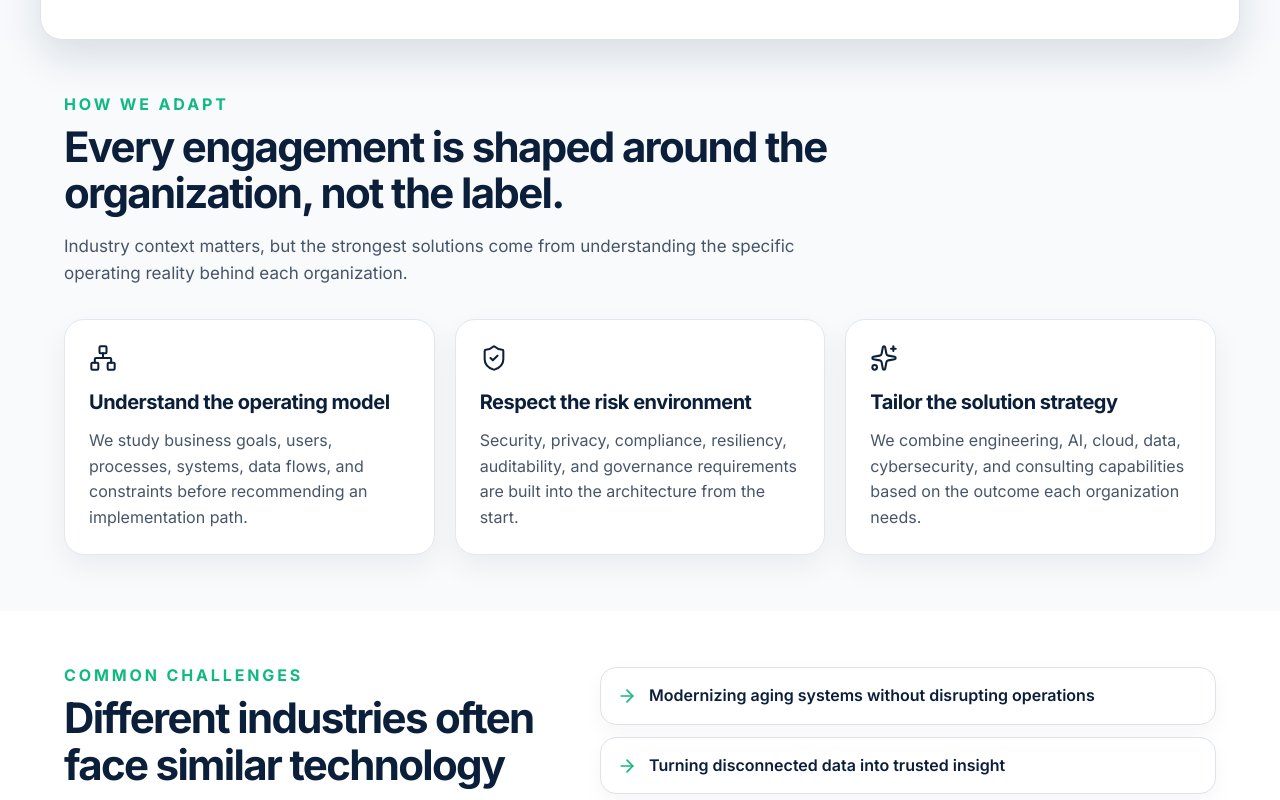
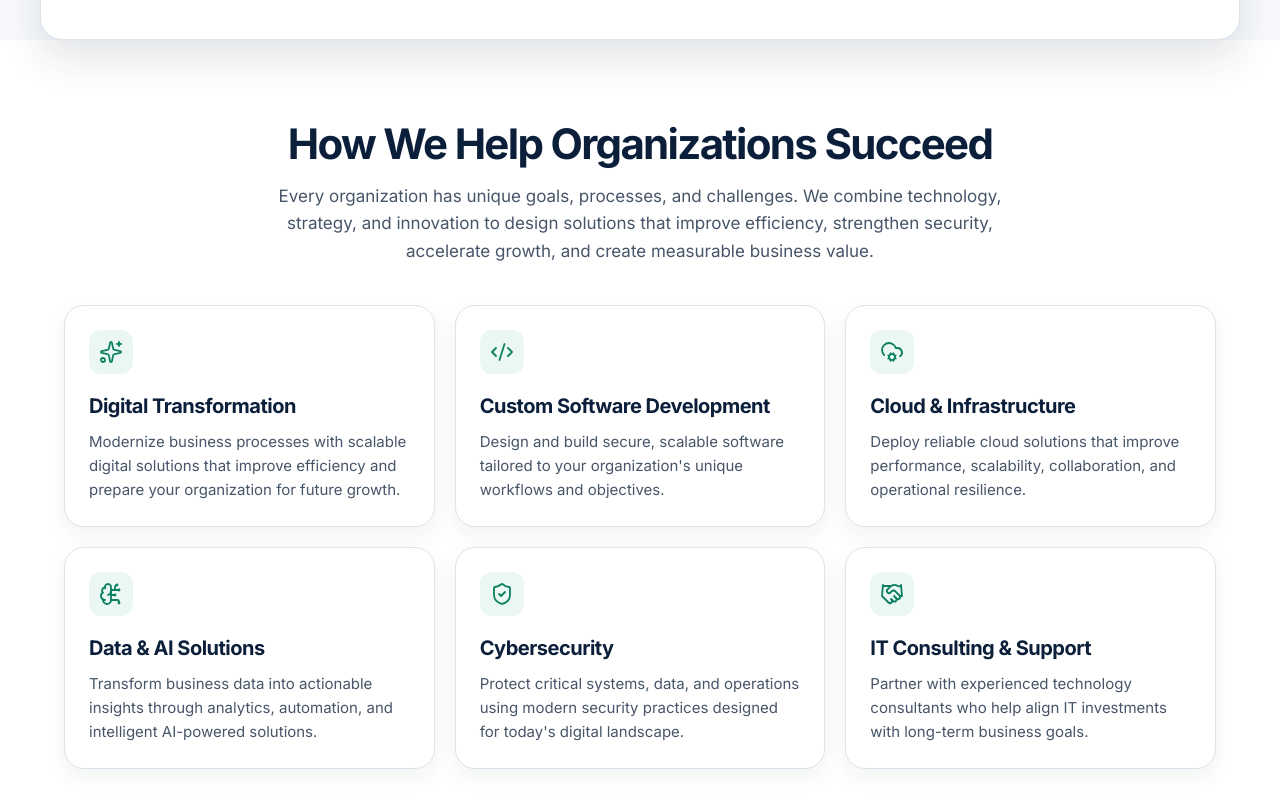
Before and after one commit to Zentric-Analytics/Zentricanalytics.com, a Next.js app: page /industries in a window 1280 px wide. Shown: the part 1560-2360 px from the top of the page. Built offline with nearby package versions, Linux system fonts and the light colour scheme.

Commit message:
Add organization capabilities section

```diff
--- a/src/app/industries/page.tsx
+++ b/src/app/industries/page.tsx
@@ -1,4 +1,4 @@
-import { ArrowRight, BrainCircuit, Building2, CloudCog, CodeXml, Network, ShieldCheck, Sparkles, type LucideIcon } from 'lucide-react';
+import { ArrowRight, BrainCircuit, Building2, CloudCog, Code2, CodeXml, Handshake, Network, ShieldCheck, Sparkles, type LucideIcon } from 'lucide-react';
 import Link from 'next/link';
 import { IndustriesWeServe } from '@/components/IndustriesWeServe';
 import { PageShell } from '@/components/PageShell';
@@ -19,6 +19,45 @@ const adaptationSteps: Array<{ Icon: LucideIcon; title: string; description: str
     Icon: Sparkles,
     title: 'Tailor the solution strategy',
     description: 'We combine engineering, AI, cloud, data, cybersecurity, and consulting capabilities based on the outcome each organization needs.',
+  },
+];
+
+const organizationCapabilities: Array<{ Icon: LucideIcon; title: string; description: string }> = [
+  {
+    Icon: Sparkles,
+    title: 'Digital Transformation',
+    description:
+      'Modernize business processes with scalable digital solutions that improve efficiency and prepare your organization for future growth.',
+  },
+  {
+    Icon: Code2,
+    title: 'Custom Software Development',
+    description:
+      'Design and build secure, scalable software tailored to your organization\'s unique workflows and objectives.',
+  },
+  {
+    Icon: CloudCog,
+    title: 'Cloud & Infrastructure',
+    description:
+      'Deploy reliable cloud solutions that improve performance, scalability, collaboration, and operational resilience.',
+  },
+  {
+    Icon: BrainCircuit,
+    title: 'Data & AI Solutions',
+    description:
+      'Transform business data into actionable insights through analytics, automation, and intelligent AI-powered solutions.',
+  },
+  {
+    Icon: ShieldCheck,
+    title: 'Cybersecurity',
+    description:
+      "Protect critical systems, data, and operations using modern security practices designed for today's digital landscape.",
+  },
+  {
+    Icon: Handshake,
+    title: 'IT Consulting & Support',
+    description:
+      'Partner with experienced technology consultants who help align IT investments with long-term business goals.',
   },
 ];
 
@@ -74,6 +113,41 @@ export default function Industries() {
       </section>
 
       <IndustriesWeServe />
+
+      <section className="bg-white px-4 py-12 sm:px-6 sm:py-14 lg:py-20" aria-labelledby="organization-capabilities-heading">
+        <div className="mx-auto max-w-6xl">
+          <header className="max-w-[48rem] text-left md:mx-auto md:text-center">
+            <h2
+              id="organization-capabilities-heading"
+              className="text-[1.75rem] font-bold leading-[1.12] tracking-[-0.04em] text-[#0B1F3A] sm:text-[2.125rem] lg:text-[2.625rem]"
+            >
+              How We Help Organizations Succeed
+            </h2>
+            <p className="mt-4 text-base leading-[1.6] text-[#475569] sm:text-[1.0625rem]">
+              Every organization has unique goals, processes, and challenges. We combine technology, strategy, and innovation to design solutions that improve efficiency, strengthen security, accelerate growth, and create measurable business value.
+            </p>
+          </header>
+
+          <div className="mt-8 grid auto-rows-fr gap-4 md:mt-10 md:grid-cols-3 md:gap-5">
+            {organizationCapabilities.map(({ Icon, title, description }) => (
+              <article
+                className="group flex h-full flex-col rounded-[20px] border border-[#DCE3EA] bg-white p-5 shadow-[0_8px_22px_rgba(11,31,58,0.06)] transition-[transform,box-shadow,border-color] duration-200 ease-out hover:-translate-y-1 hover:border-[#C5D1DD] hover:shadow-[0_14px_30px_rgba(11,31,58,0.1)] sm:p-6"
+                key={title}
+              >
+                <span className="flex size-11 items-center justify-center rounded-xl bg-[#EAF7F2] text-[#0B7F60] transition-transform duration-200 ease-out group-hover:scale-105">
+                  <Icon aria-hidden="true" className="size-5.5" strokeWidth={1.8} />
+                </span>
+                <h3 className="mt-5 text-xl font-bold leading-[1.2] tracking-[-0.025em] text-[#0B1F3A]">
+                  {title}
+                </h3>
+                <p className="mt-3 text-[0.9375rem] leading-[1.6] text-[#475569]">
+                  {description}
+                </p>
+              </article>
+            ))}
+          </div>
+        </div>
+      </section>
 
       <section className="bg-[#F8FAFC] px-4 py-10 sm:px-6 sm:py-12 lg:py-14" aria-labelledby="adaptation-heading">
         <div className="mx-auto max-w-6xl">
```
